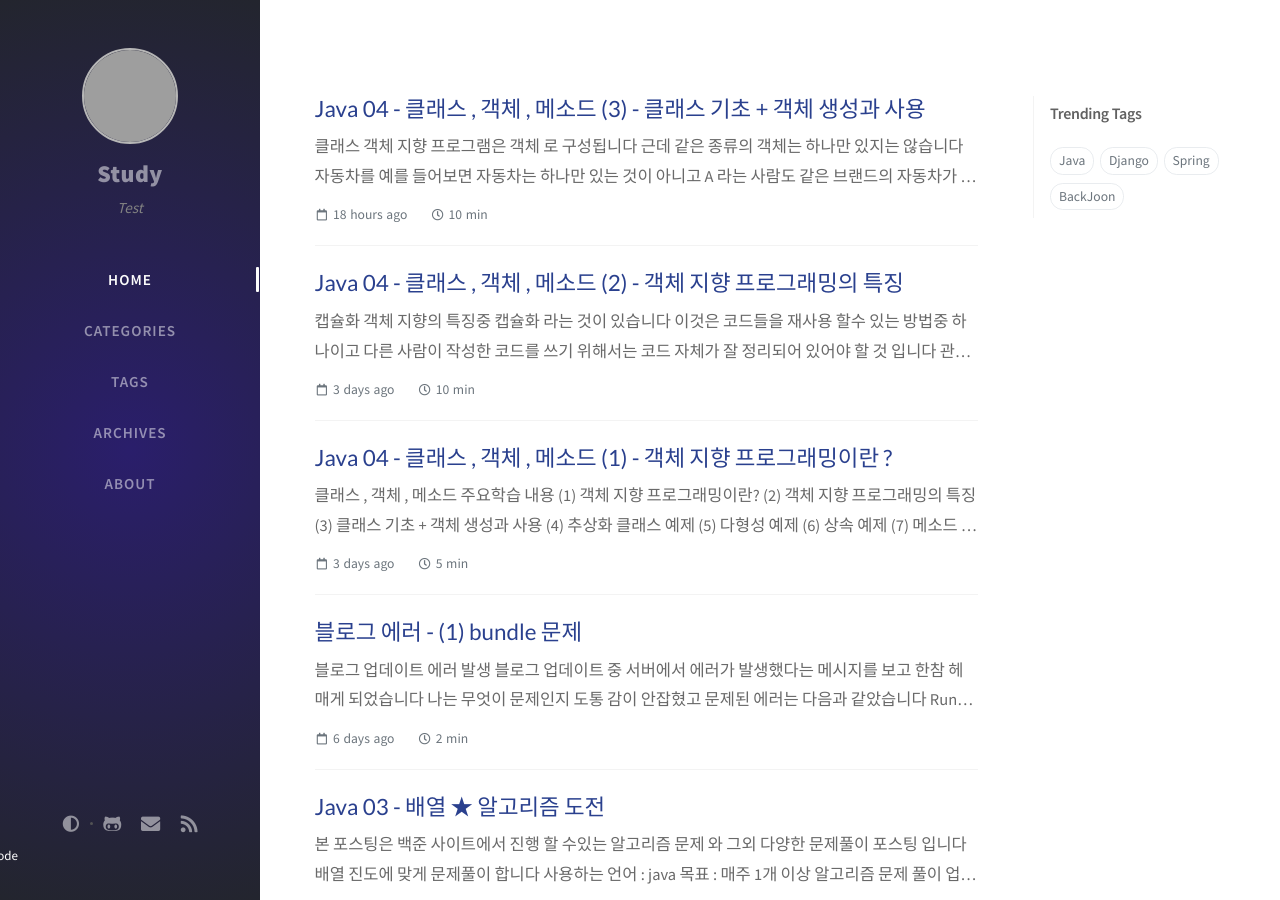
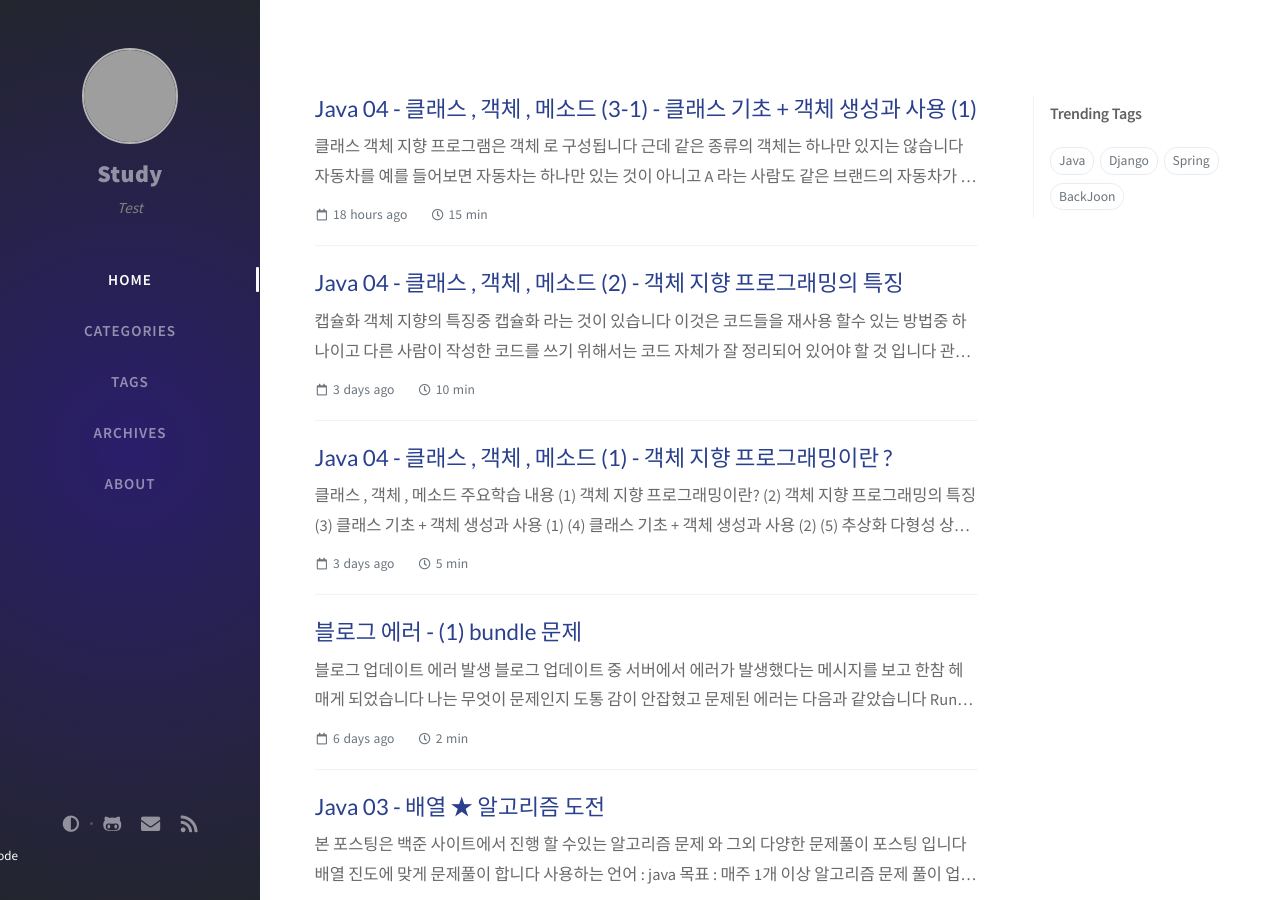
Before and after one commit to ksm0207/ksm0207.github.io, a Jekyll site: the page built from index.html, in a window 1280 px wide and 900 px high. Built offline with Jekyll 4.4.1, drawn with Linux system fonts in a browser that asks for light colours; nearby versions of some CDN libraries; the list of posts is cut into pages by our own code; comment, search, counter and statistics services are not loaded; some of the changed lines change nothing that is shown; grey boxes are pictures that could not be loaded.

Commit message:
java 포스팅 시작(23) - Update
- java22.md 포스팅 Update
- java20.md 내용 변경

````diff
--- a/_posts/2021-03-25-java20.md
+++ b/_posts/2021-03-25-java20.md
@@ -11,14 +11,13 @@
 
 * (1) 객체 지향 프로그래밍이란?
 * (2) 객체 지향 프로그래밍의 특징
-* (3) 클래스 기초 + 객체 생성과 사용
-* (4) 추상화 클래스 예제
-* (5) 다형성 예제
-* (6) 상속 예제
-* (7) 메소드 + 자동차 클래스 작성하기
-* (8) 메소드 오버로딩
-* (9) UML
-* (10) String 클래스
+* (3) 클래스 기초 + 객체 생성과 사용 (1)
+* (4) 클래스 기초 + 객체 생성과 사용 (2)
+* (5) 추상화 다형성 상속 각 특징 과 예제로 통한 학습
+* (6) 메소드 + 자동차 클래스 작성하기
+* (7) 메소드 오버로딩
+* (8) UML
+* (9) String 클래스
 
 ※ 학습목표 : ```객체 지향 프로그램```의 기초 개념에 대하여 학습하고 클래스의 개념 + 객체가 생성되는방법<br>
              ```참조변수```에 대한 이해와 ```메소드``` 작성방법 메소드의 반환값 매개변수 생성자 등등<br>
--- a/_posts/2021-03-28-java22.md
+++ b/_posts/2021-03-28-java22.md
@@ -1,5 +1,5 @@
 ---
-title: Java 04 - 클래스 , 객체 , 메소드 (3) - 클래스 기초 + 객체 생성과 사용
+title: Java 04 - 클래스 , 객체 , 메소드 (3-1) - 클래스 기초 + 객체 생성과 사용 (1)
 author: Kim
 date: 2021-03-28 02:21 +0900   # 2019-08-20 19:34:00 0900
 categories : ["Java", ""]
@@ -177,3 +177,158 @@
        onOff   | false
 ```
 ※ 참조변수 ``` tv``` 는 Television 클래스의 객체 참조값이 저장합니다<br>
+
+
+# 참조 변수
+
+자바에서는 보통 변수를 2 가지로 나눌수 가 있습니다<br>
+
+* (1) Primitive Variable - 기초 변수 <br>
+※ 기본자료형 : int long float double char ...<br>
+
+* (2) Reference Variable - 참조 변수
+
+참조 변수는 ```객체를 참조 할때 사용되는 변수 ``` 입니다 여기에서 객체의 참조값이 저장됩니다<br>
+※ 참조 변수는 일반적으로 객체의 주소를 뜻합니다<br>
+
+### 객체 멤버 접근
+
+객체가 생성되고 나면 객체를 이용하여 필드나 메소드를 참조하려면 참조변수에 ```.``` 연산자를 이용합니다<br>
+
+```java
+Television tv = new Television();
+tv.channel = 7;
+tv.volume = 30;    tv 참조 변수에 . 연산자를 이용하여 접근
+tv.onOff = true;
+```
+위와 같이 접근했을때 객체 안의 값들은 다음과 같이 저장됩니다<br>
+
+``` java
+
+       channel | 7
+tv ->  volume  | 30
+       onOff   | true
+```
+
+※ 필드라는 이름 대신 ``` 인스턴스 변수 ``` 용어와 같은 의미로 쓰이기도 하는데 이 말은<br>
+각 인스턴스(객체) 가 ``` 자체적으로 가지고 있는 변수 ``` 입니다
+
+
+### 객체는 여러 개 생성된다
+
+객체를 여러 개 생성할 수 있습니다 각 객체는 클래스에 정의된 필드의 자체 복사본을 가지고 있습니다<br>
+따라서 하나의 객체에 들어 있는 변수의 내용은 다른 객체에 들어 있는 변수의 내용과 다르게 되어서<br>
+
+각 객체들은 같은 타입의 객체가 있다고 가정할때 각각 TV 객체의 채널 볼륨 전원 상태는 서로 다를수 있습니다<br>
+
+```java
+package Blog_part04;
+
+
+public class TelevisionRun02 {
+    int channel;
+    int volume;
+    String model = "";
+    boolean onOff;
+
+    public static void main(String [] args){
+
+        TelevisionRun02 tv1 = new TelevisionRun02();
+
+        tv1.model = "A";
+        tv1.channel = 5;
+        tv1.volume = 20;
+        tv1.onOff = true;
+        String sbs = "SBS";
+
+        TelevisionRun02 tv2 = new TelevisionRun02();
+
+        tv2.model = "B";
+        tv2.channel = 7;
+        tv2.volume = 45;
+        tv2.onOff = true;
+        String kbs = "KBS";
+
+
+        TelevisionRun02 tv3 = new TelevisionRun02();
+
+        tv3.model = "C";
+        tv3.channel = 11;
+        tv3.volume = 60;
+        tv3.onOff = true;
+        String mbc = "MBC";
+    }
+}
+```
+
+위 코드를 출력 한 결과는 다음과 같습니다<br>
+
+```java
+제품 모델 : A
+채널 번호 : 5 /  SBS
+현재 볼륨 : 20
+전원 상태 : true
+
+제품 모델 : B
+채널 번호 : 7 /  KBS
+현재 볼륨 : 45
+전원 상태 : true
+
+제품 모델 : C
+채널 번호 : 11 / MBC
+현재 볼륨 : 60
+전원 상태 : true
+```
+※ tv1 , tv2 , tv3 각각 데이터가 완전히 분리되어 있습니다
+
+다음은 참조 변수를 복사하면 과연 참조값이 복사되어 동일한 객체가되는지 위한 코드 입니다<br>
+
+``` java
+TelevisionRun02 tv = new TelevisionRun02();
+TelevisionRun02 tvE = tv;
+
+tv.channel = 100;
+System.out.println("참조변수 tv : "  +tv.channel);
+System.out.println("참조변수 tvE : " +tvE.channel);
+```
+
+결과는 동일한 값이 100을 출력하고 서로 다른 객체를 참조 하는 것 처럼 보였는데<br>
+실제로는 ``` 동일한 객체 ``` 를 참조한다는 걸 알수있었습니다<br>
+
+``` java
+
+       channel | 100
+tv ->  volume  | 0
+tvE->  onOff   | false
+```
+
+그럼 다음과 같은 코드가 있을때 실행 결과는 어떻게 될까요?<br>
+```java
+
+TelevisionRun02 tv = new TelevisionRun02();
+TelevisionRun02 tvE = tv;
+TelevisionRun02 tvN = new TelevisionRun02();
+tvE = tvN;
+
+tv.channel = 100;
+```
+
+위 코드를 출력하게 되면 ``` tvE 는 tvN ``` 이 가리키는 객체가 됩니다<br>
+
+```
+참조변수 tv : 100
+참조변수 tvE : 0
+참조변수 tvN : 0
+```
+
+``` java
+
+            channel | 100
+tv ->       volume  | 0
+            onOff   | false
+
+            channel | 0
+tvE,tvN ->  volume  | 0
+            onOff   | false
+```
+<a href = "/posts/java23">다음장</a>
````
